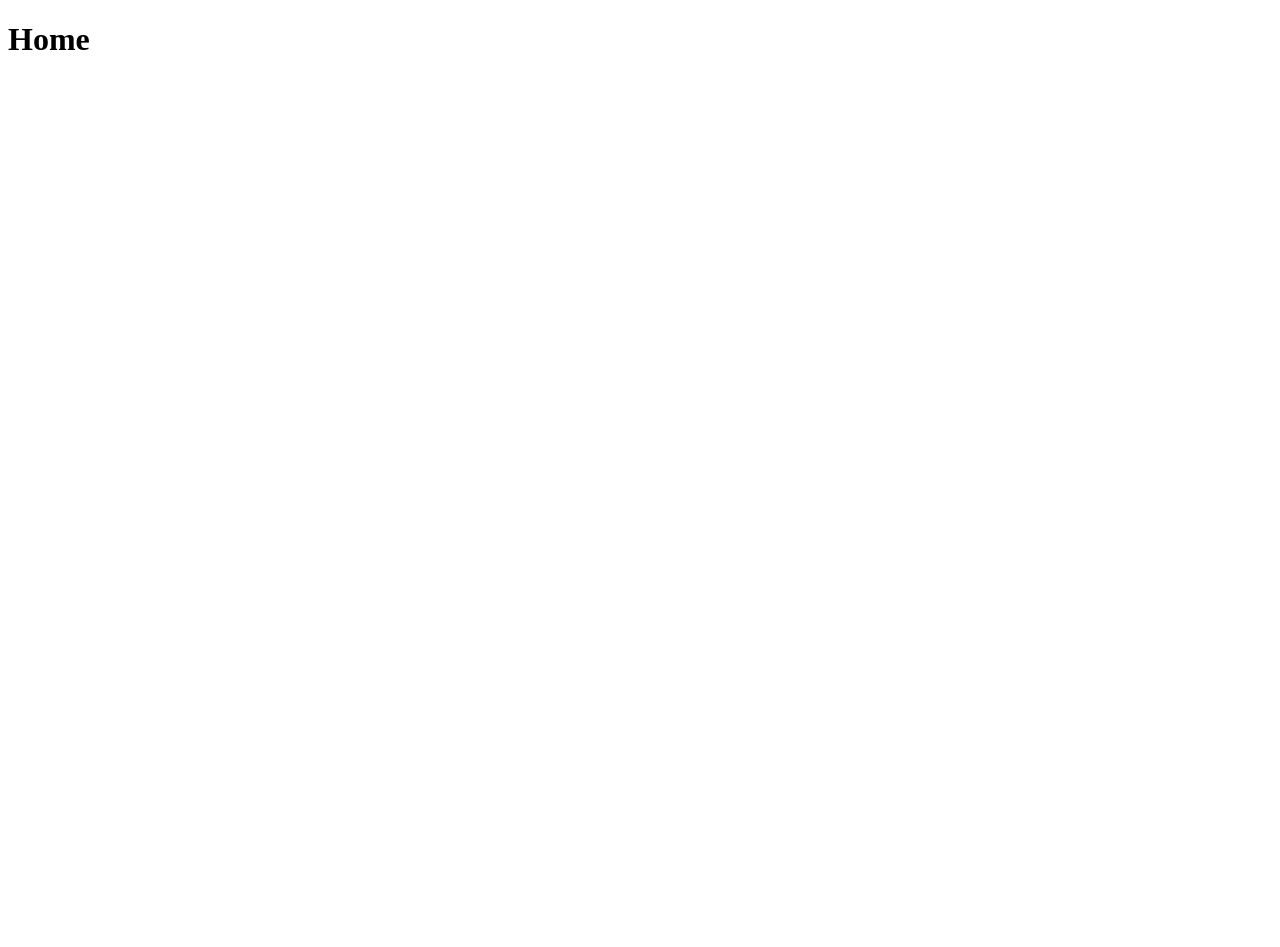
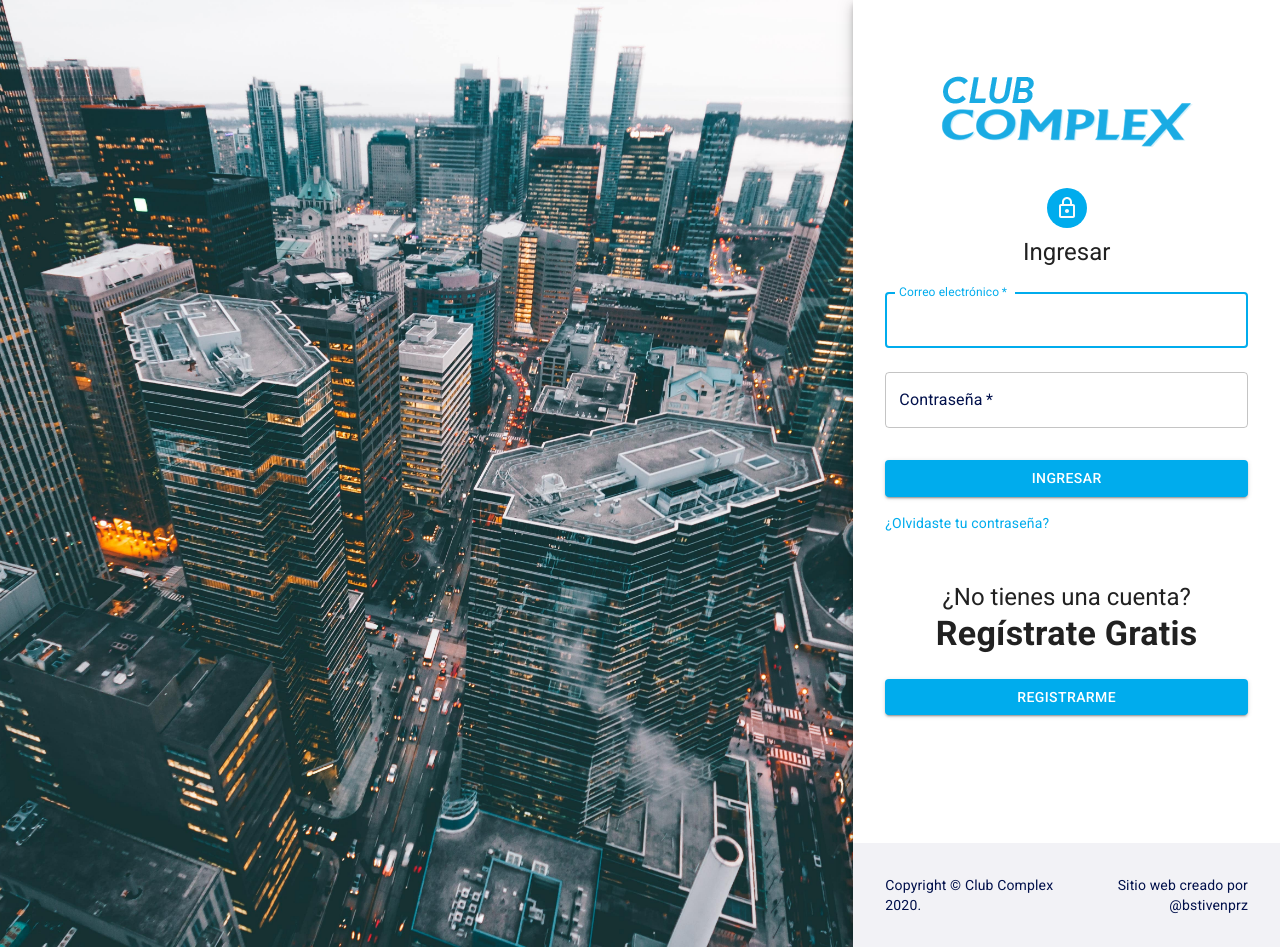
Before and after one commit to bstivenprz/ClubComplex, a React (Create React App) app in the folder web/: page /login in a window 1280 px wide. Before the commit the page ends 800 px from the top, so only its background shows below. Built offline with nearby package versions, Linux system fonts and the light colour scheme.

Commit message:
FrontEnd del Login

```diff
--- a/package.json
+++ b/package.json
@@ -43,6 +43,7 @@
     "@babel/preset-react": "^7.9.4",
     "babel-loader": "^8.1.0",
     "dotenv": "^8.2.0",
+    "file-loader": "^6.0.0",
     "html-webpack-plugin": "^4.0.1",
     "nodemon": "^2.0.2",
     "webpack": "^4.42.1",
--- a/web/src/App.js
+++ b/web/src/App.js
@@ -2,23 +2,58 @@ import React from 'react';
 import LogIn from './views/LogIn';
 import Home from './views/Home';
 import Dashboard from './views/Dashboard';
+import RestorePassword from './views/RestorePassword';
+import { MuiThemeProvider, createMuiTheme } from '@material-ui/core/styles';
 import { BrowserRouter as Router, Switch, Route } from 'react-router-dom';
+
+const theme = createMuiTheme({
+  palette: {
+    background: {
+      footer: {
+        primary: '#01104B',
+        secondary: '#F2F2F6'
+      }
+    },
+    text: {
+      primary: 'rgba(0, 0, 0, 0.87)',
+      secondary: '#01104B'
+    },
+    primary: {
+      light: '#fff',
+      main: 'rgb(0, 172, 237)',
+      dark: '#01104B',
+      contrastText: '#fff'
+    },
+    secondary: {
+      main: '#01104B',
+      contrastText: '#fff'
+    }
+  }
+});
 
 function App() {
   return (
+    <MuiThemeProvider theme={theme}>
       <Router>
         <Switch>
-        <Route exac path="/">
+          <Route exact path="/">
             <Home />
           </Route>
-        <Route path="/login">
+          <Route exact path="/login">
             <LogIn />
           </Route>
           <Route path="/dashboard">
             <Dashboard />
           </Route>
+          <Route path="/restore-password">
+            <RestorePassword />
+          </Route>
+          <Route path="*">
+            <h1>404 Page does't exists.</h1>
+          </Route>
         </Switch>
       </Router>
+    </MuiThemeProvider>
   )
 }
 
--- /dev/null
+++ b/web/src/components/secondary-copyright.js
@@ -0,0 +1,53 @@
+import React from 'react';
+import Typography from '@material-ui/core/Typography';
+import Link from '@material-ui/core/Link';
+import Box from '@material-ui/core/Box';
+import Grid from '@material-ui/core/Grid';
+import Hidden from '@material-ui/core/Hidden';
+import { makeStyles } from '@material-ui/core/styles';
+
+const useStyles = makeStyles((theme) => ({
+  root: {
+    backgroundColor: theme.palette.background.footer.secondary
+  },
+  content: {
+    margin: theme.spacing(4)
+  }
+}));
+
+export default function () {
+  const classes = useStyles();
+
+  return (
+    <Grid container className={classes.root}>
+      <Grid item xs={12} sm={12} md={12}>
+        <div className={classes.content}>
+          <Grid container>
+            <Grid item xs={6} sm={6} md={6} >
+              <Typography variant="body2" color="textSecondary" align="right">
+                <Box textAlign="left">
+                  {'Copyright © '}
+                  <Link color="inherit" href="http://clubcomplex.com/">
+                    Club Complex
+                  </Link>{' '}
+                  {new Date().getFullYear()}
+                  {'.'}
+                </Box>
+              </Typography>
+            </Grid>
+            <Grid item xs={6} sm={6} md={6} >
+              <Typography variant="body2" color="textSecondary" align="left">
+                <Box textAlign="right">
+                  {'Sitio web creado por '}
+                  <Link color="inherit" href="http://clubcomplex.com/">
+                    @bstivenprz
+                  </Link>
+                </Box>
+              </Typography>
+            </Grid>
+          </Grid>
+        </div>
+      </Grid>
+    </Grid>
+  );
+}
--- a/web/src/views/LogIn/index.js
+++ b/web/src/views/LogIn/index.js
@@ -3,8 +3,6 @@ import Avatar from '@material-ui/core/Avatar';
 import Button from '@material-ui/core/Button';
 import CssBaseline from '@material-ui/core/CssBaseline';
 import TextField from '@material-ui/core/TextField';
-import FormControlLabel from '@material-ui/core/FormControlLabel';
-import Checkbox from '@material-ui/core/Checkbox';
 import Link from '@material-ui/core/Link';
 import Paper from '@material-ui/core/Paper';
 import Box from '@material-ui/core/Box';
@@ -12,26 +10,18 @@ import Grid from '@material-ui/core/Grid';
 import LockOutlinedIcon from '@material-ui/icons/LockOutlined';
 import Typography from '@material-ui/core/Typography';
 import { makeStyles } from '@material-ui/core/styles';
+import { Link as RouterLink } from 'react-router-dom';
 
-function Copyright() {
-  return (
-    <Typography variant="body2" color="textSecondary" align="center">
-      {'Copyright © '}
-      <Link color="inherit" href="https://material-ui.com/">
-        Your Website
-      </Link>{' '}
-      {new Date().getFullYear()}
-      {'.'}
-    </Typography>
-  );
-}
+import BackgroundImage from '../../resources/images/clubcomplex-login-background.jpg';
+import Logo from '../../resources/images/clubcomplex-blue-logo.png';
+import SecondaryCopyright from '../../components/secondary-copyright';
 
 const useStyles = makeStyles((theme) => ({
   root: {
     height: '100vh',
   },
   image: {
-    backgroundImage: 'url(https://source.unsplash.com/random)',
+    backgroundImage: `url(${BackgroundImage})`,
     backgroundRepeat: 'no-repeat',
     backgroundColor:
       theme.palette.type === 'light' ? theme.palette.grey[50] : theme.palette.grey[900],
@@ -46,7 +36,11 @@ const useStyles = makeStyles((theme) => ({
   },
   avatar: {
     margin: theme.spacing(1),
-    backgroundColor: theme.palette.secondary.main,
+    backgroundColor: theme.palette.primary.main,
+  },
+  logo: {
+    margin: theme.spacing(1, 1, 4, 1),
+    height: '76px'
   },
   form: {
     width: '100%', // Fix IE 11 issue.
@@ -55,6 +49,9 @@ const useStyles = makeStyles((theme) => ({
   submit: {
     margin: theme.spacing(3, 0, 2),
   },
+  signupForm: {
+    margin: theme.spacing(6, 4)
+  }
 }));
 
 export default function SignInSide() {
@@ -63,14 +60,15 @@ export default function SignInSide() {
   return (
     <Grid container component="main" className={classes.root}>
       <CssBaseline />
-      <Grid item xs={false} sm={4} md={7} className={classes.image} />
-      <Grid item xs={12} sm={8} md={5} component={Paper} elevation={6} square>
+      <Grid item xs={false} sm={4} md={8} className={classes.image} />
+      <Grid item xs={12} sm={8} md={4} component={Paper} elevation={6} square>
         <div className={classes.paper}>
+          <img className={classes.logo} src={Logo} />
           <Avatar className={classes.avatar}>
             <LockOutlinedIcon />
           </Avatar>
           <Typography component="h1" variant="h5">
-            Sign in
+            Ingresar
           </Typography>
           <form className={classes.form} noValidate>
             <TextField
@@ -79,7 +77,7 @@ export default function SignInSide() {
               required
               fullWidth
               id="email"
-              label="Email Address"
+              label="Correo electrónico"
               name="email"
               autoComplete="email"
               autoFocus
@@ -90,14 +88,10 @@ export default function SignInSide() {
               required
               fullWidth
               name="password"
-              label="Password"
+              label="Contraseña"
               type="password"
               id="password"
               autoComplete="current-password"
-            />
-            <FormControlLabel
-              control={<Checkbox value="remember" color="primary" />}
-              label="Remember me"
             />
             <Button
               type="submit"
@@ -106,25 +100,40 @@ export default function SignInSide() {
               color="primary"
               className={classes.submit}
             >
-              Sign In
+              Ingresar
             </Button>
             <Grid container>
               <Grid item xs>
-                <Link href="#" variant="body2">
-                  Forgot password?
-                </Link>
-              </Grid>
-              <Grid item>
-                <Link href="#" variant="body2">
-                  {"Don't have an account? Sign Up"}
+                <Link variant="body2" component={RouterLink} to="/restore-password">
+                  ¿Olvidaste tu contraseña?
                 </Link>
               </Grid>
             </Grid>
-            <Box mt={5}>
-              <Copyright />
-            </Box>
           </form>
+          <Grid container className={classes.signupForm}>
+            <Grid item xs>
+              <Typography component="h5" variant="h5" align="center">
+                ¿No tienes una cuenta?
+              </Typography>
+              <Typography component="h4" variant="h4" align="center">
+                <Box fontWeight="fontWeightBold">
+                  Regístrate Gratis
+                </Box>
+              </Typography>
+              <Button
+                fullWidth
+                variant="contained"
+                color="primary"
+                className={classes.submit}
+                component={RouterLink}
+                to="/"
+              >
+                REGISTRARME
+              </Button>
+            </Grid>
+          </Grid>
         </div>
+        <SecondaryCopyright />
       </Grid>
     </Grid>
   );
--- /dev/null
+++ b/web/src/views/RestorePassword/index.js
@@ -0,0 +1,9 @@
+import React from 'react';
+
+export default function () {
+  return (
+    <div>
+      <h1>Restore password</h1>
+    </div>
+  );
+}
--- a/web/webpack.config.js
+++ b/web/webpack.config.js
@@ -10,11 +10,13 @@ module.exports = {
   devServer: {
     hot: true,
     host: process.env.HOST || 'localhost',
-    port: process.env.WEB_PORT || 8080
+    port: process.env.WEB_PORT || 8080,
+    historyApiFallback: true
   },
   output: {
     path: path.resolve(__dirname, 'production'),
-    filename: 'bundle.js'
+    filename: 'bundle.js',
+    publicPath: '/'
   },
   module: {
     rules: [
@@ -25,6 +27,10 @@ module.exports = {
         options: {
           presets: ["@babel/preset-env", "@babel/preset-react"]
         }
+      },
+      {
+        test: /\.(png|svg|jpg|git)$/,
+        use: [ 'file-loader' ],
       }
     ]
   },
```
Also changed, not shown: web/src/components/main-copyright.js (added, +14 -0 lines), web/src/resources/images/clubcomplex-blue-logo.png (added), web/src/resources/images/clubcomplex-login-background.jpg (added). Lines whose indentation alone changed are shown as unchanged.
